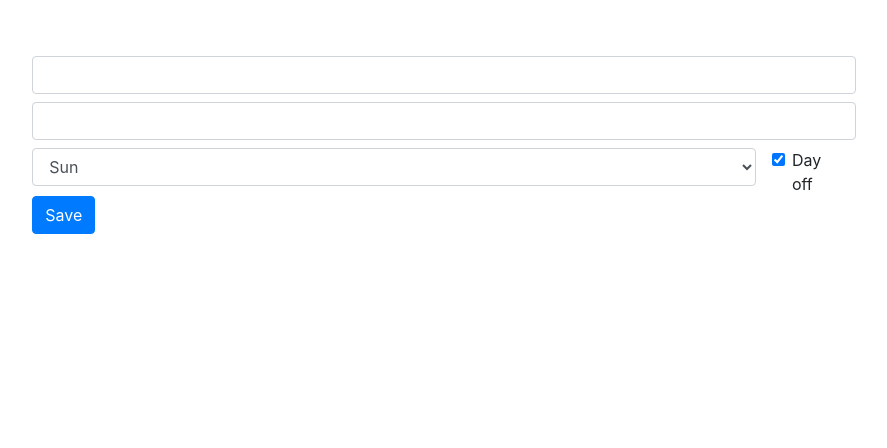
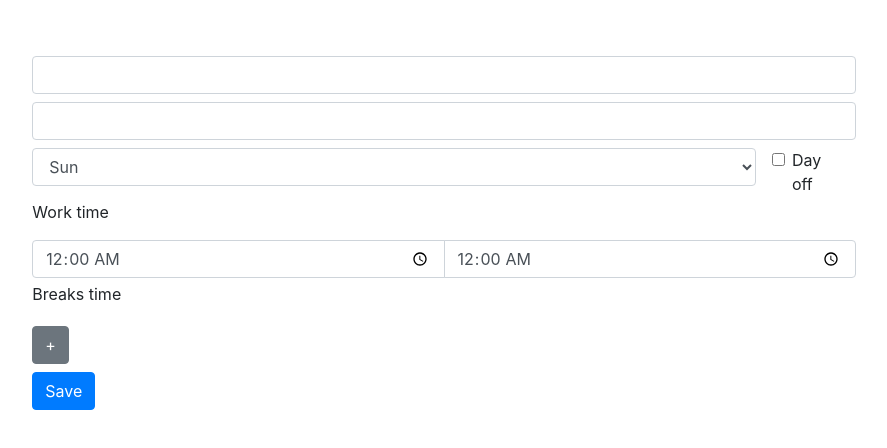
Before and after one commit to DRublev/DevhouseTest, a React (Create React App) app in the folder devhouse/: page /shop/add/1 in a window 1280 px wide. Shown: the top 448 px of the page, without its empty margins (196-1083 px from the left). Built offline with nearby package versions, Linux system fonts and the light colour scheme; no server answers.

Commit message:
A little more bug fixes
Logout fixed, confirm password fixed, add/edit shop page fixed work time, is day off, break times, on change day of the week. fixed updating and redirectiong

```diff
--- a/devhouse/src/Auth/Login.js
+++ b/devhouse/src/Auth/Login.js
@@ -116,7 +116,7 @@ class Login extends Parent {
                                 type={'password'}
                                 label={"Password"}
                                 value={regPassword}
-                                id="regPassword"
+                                id={'regPassword'}
                                 onChange={this.onChangeHandler.bind(this)}
                                 name={"regPassword"}
                                 className={"mt-0"}
@@ -125,9 +125,9 @@ class Login extends Parent {
                         <InputGroup className={'my-2'}>
                             <FormControl
                                 type={'password'}
-                                label={"Password"}
-                                value={password}
-                                id="regConfirmPassword"
+                                label={"Confirm password"}
+                                value={regConfirmPassword}
+                                id={'regConfirmPassword'}
                                 onChange={this.onChangeHandler.bind(this)}
                                 name={"password"}
                                 className={"mt-0"}
--- a/devhouse/src/Shops/ShopAdd.js
+++ b/devhouse/src/Shops/ShopAdd.js
@@ -20,6 +20,7 @@ class ShopAdd extends Parent {
       },
       choosenDay: 0,
       breakTimePickers: [],
+      isVisible: false
     };
   }
 
@@ -45,66 +46,42 @@ class ShopAdd extends Parent {
     }, (err) => {
       return;
     });
-  }
 
-  onChangeHandler = (event) => {
-    let { name, value } = event.target;
-    this.setState((prevState) => ({
-      shop: {
-        ...prevState.shop,
-        [name]: value
-      }
-    }));
-  }
-
-  addBreaksForDay = () => {
-    const { shop, choosenDay } = this.state;
-    let curDay = shop.schedule[choosenDay];
-    let nodes = [];
-
-    this.setState({
-      breakTimePickers: []
-    });
-
-    curDay.breakTime.forEach((bt, index) => {
-      let btp = this.createBreakTimePicker(index);
-      nodes.push(btp);
-    });
-
-    this.setState({
-      breakTimePickers: nodes
-    });
+    this.onChangeDayWeek = this.onChangeDayWeek.bind(this);
   }
 
   onChangeDayWeek = (event) => {
     let { value } = event.target;
-    const { shop } = this.state;
+
     this.setState({
       choosenDay: value,
-      breakTimePickers: []
+      breakTimePickers: [],
+      isVisible: false
+    }, () => {
+      this.addBreaksForDay();
+      this.fillWorkTime();
+      this.refs.isDayOff.checked = false;
     });
-
-    this.addBreaksForDay();
-
-    this.refs.isDayOff.checked = shop.schedule[value].isDayOff;
   }
 
   onDayOffChangeHandler = (event) => {
-    let { value } = event.target;
-    const { shop, choosenDay } = this.state;
-    let prevSchedule = shop.schedule;
+    let value = (event.target.value === 'on' && this.state.isVisible !== true);
+    const { choosenDay } = this.state;
 
-    this.setState({
+
+    this.setState((prevState) => ({
       shop: {
-        ...shop,
+        ...prevState.shop,
         schedule: {
-          ...prevSchedule,
+          ...prevState.shop.schedule,
           [choosenDay]: {
+            ...prevState.shop.schedule[choosenDay],
             isDayOff: value
           }
         }
-      }
-    });
+      },
+      isVisible: value,
+    }));
   }
 
   onWorkTimeChangeHandler = (event) => {
@@ -112,7 +89,7 @@ class ShopAdd extends Parent {
     const { shop, choosenDay } = this.state;
     let prevSchedule = shop.schedule;
 
-    const oldTime = shop.schedule[choosenDay].workTime;
+    const oldTime = shop.schedule[choosenDay].workTime || { start: null, end: null };
 
     const vSplit = value.split(':');
     const hours = vSplit[0];
@@ -141,7 +118,7 @@ class ShopAdd extends Parent {
     const { shop, choosenDay } = this.state;
     let prevSchedule = shop.schedule;
 
-    const breaks = shop.schedule[choosenDay].breakTime;
+    const breaks = shop.schedule[choosenDay].breakTime || [];
     const breakIndex = name[name.length - 2];
 
     if (!breaks[breakIndex]) {
@@ -179,15 +156,12 @@ class ShopAdd extends Parent {
         }
       }
     });
-
-    console.log(this.state.shop.schedule);
   }
 
   onAddBreakTimeHandler = () => {
     const { choosenDay, shop } = this.state;
     let newSchedule = shop.schedule;
     let curDay = newSchedule[choosenDay];
-
 
     curDay.breakTime.push({
       start: new Date(2019, 1, 1, 0, 0, 0),
@@ -204,6 +178,46 @@ class ShopAdd extends Parent {
     });
 
     this.addBreaksForDay();
+  }
+
+  onChangeHandler = (event) => {
+    let { name, value } = event.target;
+
+    this.setState((prevState) => ({
+      shop: {
+        ...prevState.shop,
+        [name]: value
+      }
+    }));
+  }
+
+  fillWorkTime = () => {
+    const { choosenDay, shop } = this.state;
+    const cDay = shop.schedule[choosenDay];
+    let workStart = '00:00', workEnd = '00:00';
+
+    if (cDay.workTime) {
+      workStart = this.formatDate(new Date(cDay.workTime.start));
+      workEnd = this.formatDate(new Date(cDay.workTime.end));
+    }
+
+    this.refs.workStart.value = workStart;
+    this.refs.workEnd.value = workEnd;
+  }
+
+  addBreaksForDay = () => {
+    const { shop, choosenDay } = this.state;
+    let curDay = shop.schedule[choosenDay];
+    let nodes = [];
+
+    curDay.breakTime.forEach((bt, index) => {
+      let btp = this.createBreakTimePicker(index);
+      nodes.push(btp);
+    });
+
+    this.setState({
+      breakTimePickers: nodes
+    });
   }
 
   createBreakTimePicker = (index) => {
@@ -267,13 +281,6 @@ class ShopAdd extends Parent {
 
   render() {
     const { shop, choosenDay, breakTimePickers } = this.state;
-    let cDay = shop.schedule[choosenDay];
-
-    let workStart, workEnd;
-    if (cDay.workTime) {
-      workStart = this.formatDate(new Date(cDay.workTime.start)) || '';
-      workEnd = this.formatDate(new Date(cDay.workTime.end)) || '';
-    }
 
     return (
       <Container className={'col-md-8 d-flex flex-column my-5'}>
@@ -300,7 +307,7 @@ class ShopAdd extends Parent {
               as={'select'}
               name={'dayOfWeek'}
               value={choosenDay}
-              onChange={this.onChangeDayWeek.bind(this)}>
+              onChange={this.onChangeDayWeek}>
               <option value={0}>{'Sun'}</option>
               <option value={1}>{'Mon'}</option>
               <option value={2}>{'Tue'}</option>
@@ -316,9 +323,10 @@ class ShopAdd extends Parent {
               label={'Day off'}
               className={'mx-3'}
               onChange={this.onDayOffChangeHandler.bind(this)}
-              defaultChecked={cDay.isDayOff} />
+              defaultChecked={this.state.isVisible} />
           </Container>
-          {!this.state.shop.schedule[choosenDay].isDayOff && (
+
+          {!this.state.isVisible && (
             <Container
               className={'col-md-12'}>
               <Row className={'my-1'} id={'workTimeContainer'} ref={'workTimeContainer'}>
@@ -327,12 +335,14 @@ class ShopAdd extends Parent {
                   <FormControl
                     type={'time'}
                     name={'workStart'}
-                    defaultValue={workStart || '00:00'}
+                    ref={'workStart'}
+                    defaultValue={'00:00'}
                     onChange={this.onWorkTimeChangeHandler.bind(this)} />
                   <FormControl
                     type={'time'}
                     name={'workEnd'}
-                    defaultValue={workEnd || '00:00'}
+                    ref={'workEnd'}
+                    defaultValue={'00:00'}
                     onChange={this.onWorkTimeChangeHandler.bind(this)} />
                 </InputGroup>
               </Row>
@@ -348,7 +358,7 @@ class ShopAdd extends Parent {
                 <Button
                   variant={'secondary'}
                   className={'my-1'}
-                  onClick={() => this.onAddBreakTimeHandler()}>
+                  onClick={this.onAddBreakTimeHandler.bind(this)}>
                   {'+'}
                 </Button>
               </Row>
--- a/devhouse/src/helpers/functions.js
+++ b/devhouse/src/helpers/functions.js
@@ -18,4 +18,6 @@ export function onLogoutHandler(event) {
     cookies.remove('auth', {
         path: '/'
     });
+
+    window.location.href = window.location.origin + '/';
 }
```
